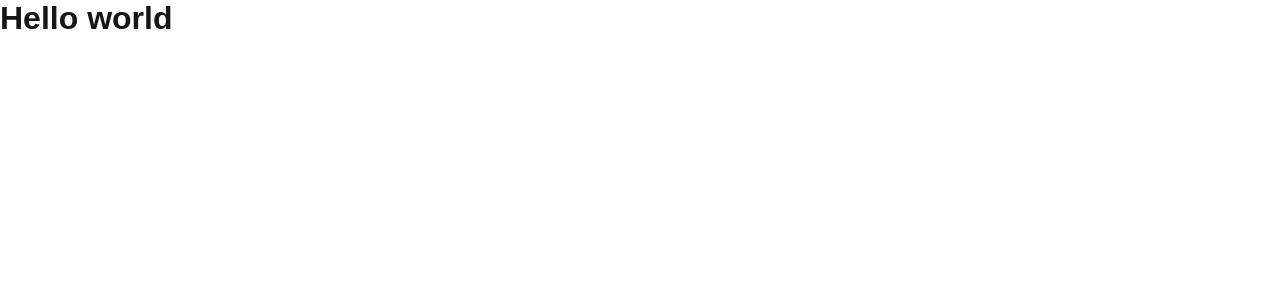
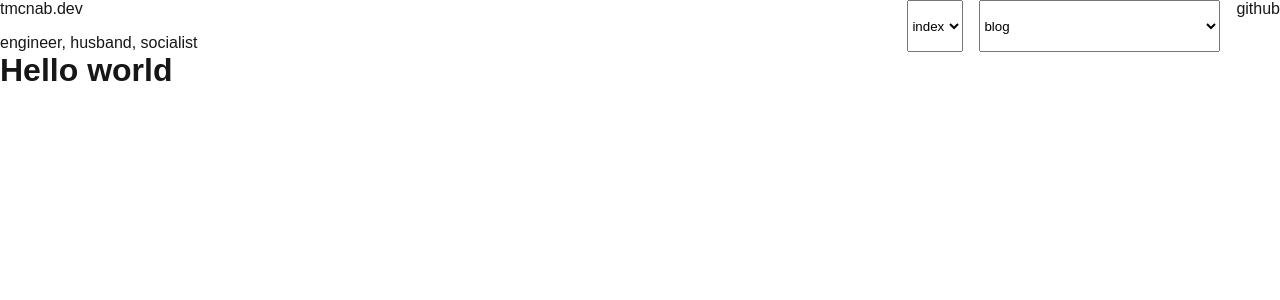
Before and after one commit to tmcnab/tmcnab.dev, a Next.js app: page / in a window 1280 px wide. Shown: the top 300 px of the page. Built offline with nearby package versions, Linux system fonts and the light colour scheme.

Commit message:
add layout and header

```diff
--- a/src/app/layout.tsx
+++ b/src/app/layout.tsx
@@ -1,6 +1,7 @@
 import "./globals.css"
 import { ReactNode } from "react"
 import type { Metadata } from "next"
+import Flex from "@/components/Flex"
 
 export const metadata: Metadata = {
 	description: "Generated by create next app",
@@ -12,12 +13,32 @@ export interface Props {
 	children: ReactNode
 }
 
-export default function Layout ({ children }: Props) {
+export default function Layout({ children }: Props) {
 	return (
 		<html>
 			<body>
+				<header>
+					<Flex>
+						<Flex vertical>
+							<span>tmcnab.dev</span>
+							<span>engineer, husband, socialist</span>
+						</Flex>
+						<Flex>
+							<select>
+								<option>index</option>
+								<option>about</option>
+							</select>
+							<select>
+								<option>blog</option>
+								<option>2024-09-21 • Something Devestating</option>
+							</select>
+
+							<span>github</span>
+						</Flex>
+					</Flex>
+				</header>
 				{children}
 			</body>
-		</html>
+		</html >
 	)
 }
--- /dev/null
+++ b/src/components/Flex.tsx
@@ -0,0 +1,17 @@
+import { CSSProperties, ReactNode } from "react"
+
+export interface FlexProps {
+	children: ReactNode
+	vertical?: boolean
+}
+
+export default function Flex ({ children, vertical = false }: FlexProps) {
+	const style: CSSProperties = {
+		display: 'flex',
+		flexDirection: vertical ? 'column' : 'row',
+		gap: '1rem',
+		justifyContent: 'space-between',
+	}
+
+	return <div children={children} style={style} />
+}
```
